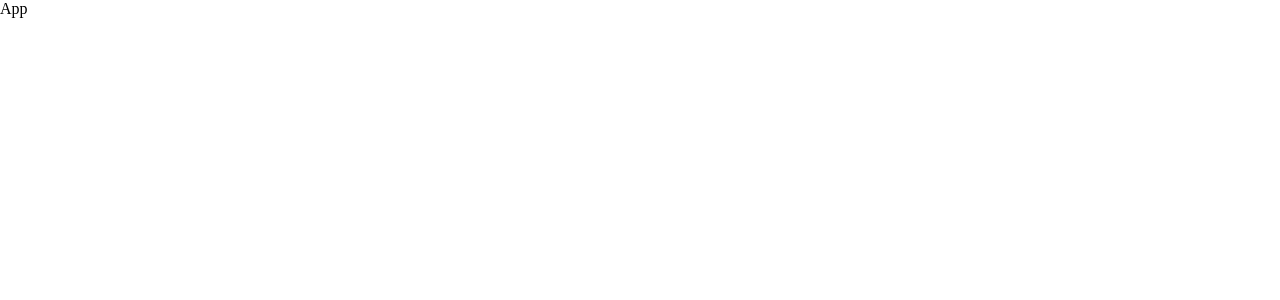
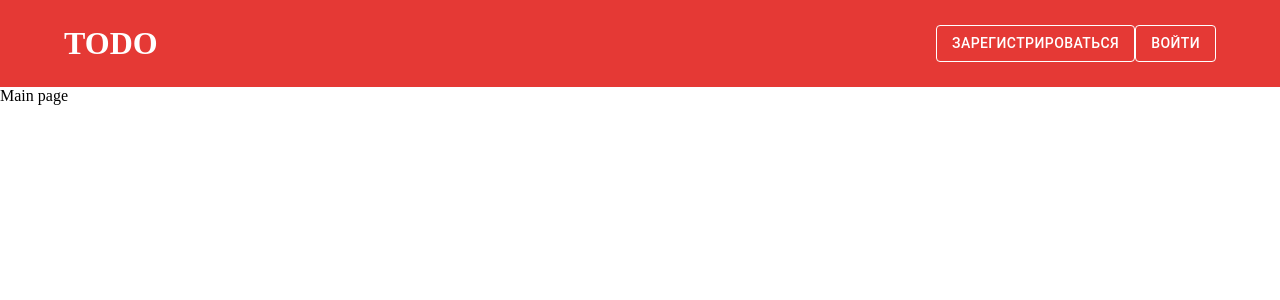
Before and after one commit to AlexJ03/React-redux-todo, a React (Create React App) app: page / in a window 1280 px wide. Shown: the top 300 px of the page. Built offline with nearby package versions, Linux system fonts and the light colour scheme.

Commit message:
Create Navbar

```diff
--- a/src/App.tsx
+++ b/src/App.tsx
@@ -1,9 +1,16 @@
+import { Routes, Route } from "react-router-dom";
+import MainPage from "./pages/MainPage";
+import NavBar from "./components/blocks/NavBar";
+
 const App = () => {
 
   return (
-      <div>
-        App
-      </div>
+      <>
+          <NavBar />
+          <Routes>
+              <Route path="/" element={ <MainPage /> } />
+          </Routes>
+      </>
   )
 }
 
--- /dev/null
+++ b/src/components/blocks/NavBar.tsx
@@ -0,0 +1,20 @@
+import { Box, Container } from "@mui/material";
+import { red } from '@mui/material/colors';
+import ButtonNav from "../elements/ButtonNav";
+
+const NavBar = () => {
+
+    return (
+        <Box sx={ { width: "100%", py: "25px", background: red[600] } }>
+            <Container sx={ { maxWidth: "100%", color: "white", display: "flex", justifyContent: "space-between", alignItems: "center" } }>
+                <h1>TODO</h1>
+                <Box>
+                    <ButtonNav>Зарегистрироваться</ButtonNav>
+                    <ButtonNav>Войти</ButtonNav>
+                </Box>
+            </Container>
+        </Box>
+    )
+}
+
+export default NavBar;
--- /dev/null
+++ b/src/components/elements/ButtonNav.tsx
@@ -0,0 +1,12 @@
+import { Button } from "@mui/material";
+import { FC } from "react";
+import { IButtonNavProps } from "../../types";
+
+const ButtonNav: FC<IButtonNavProps> = ({ children}) => {
+
+    return (
+        <Button variant="outlined" sx={ { borderColor: "white", color: "white", "&:hover": {opacity: "0.9", borderColor: "white"} } }>{children}</Button>
+    )
+}
+
+export default ButtonNav;
--- a/src/index.tsx
+++ b/src/index.tsx
@@ -4,14 +4,17 @@ import { Provider } from 'react-redux';
 import { store } from './app/store';
 import App from './App';
 import './index.css';
+import {BrowserRouter} from "react-router-dom";
 
 const container = document.getElementById('root')!;
 const root = createRoot(container);
 
 root.render(
   <React.StrictMode>
-    <Provider store={store}>
-      <App />
-    </Provider>
+      <BrowserRouter>
+        <Provider store={store}>
+          <App />
+        </Provider>
+      </BrowserRouter>
   </React.StrictMode>
 );
--- /dev/null
+++ b/src/pages/MainPage.tsx
@@ -0,0 +1,10 @@
+const MainPage = () => {
+
+    return (
+        <div>
+            Main page
+        </div>
+    )
+}
+
+export default MainPage;
--- /dev/null
+++ b/src/types.ts
@@ -0,0 +1,5 @@
+import React from "react";
+
+export interface IButtonNavProps {
+    children: React.ReactNode;
+}
```
